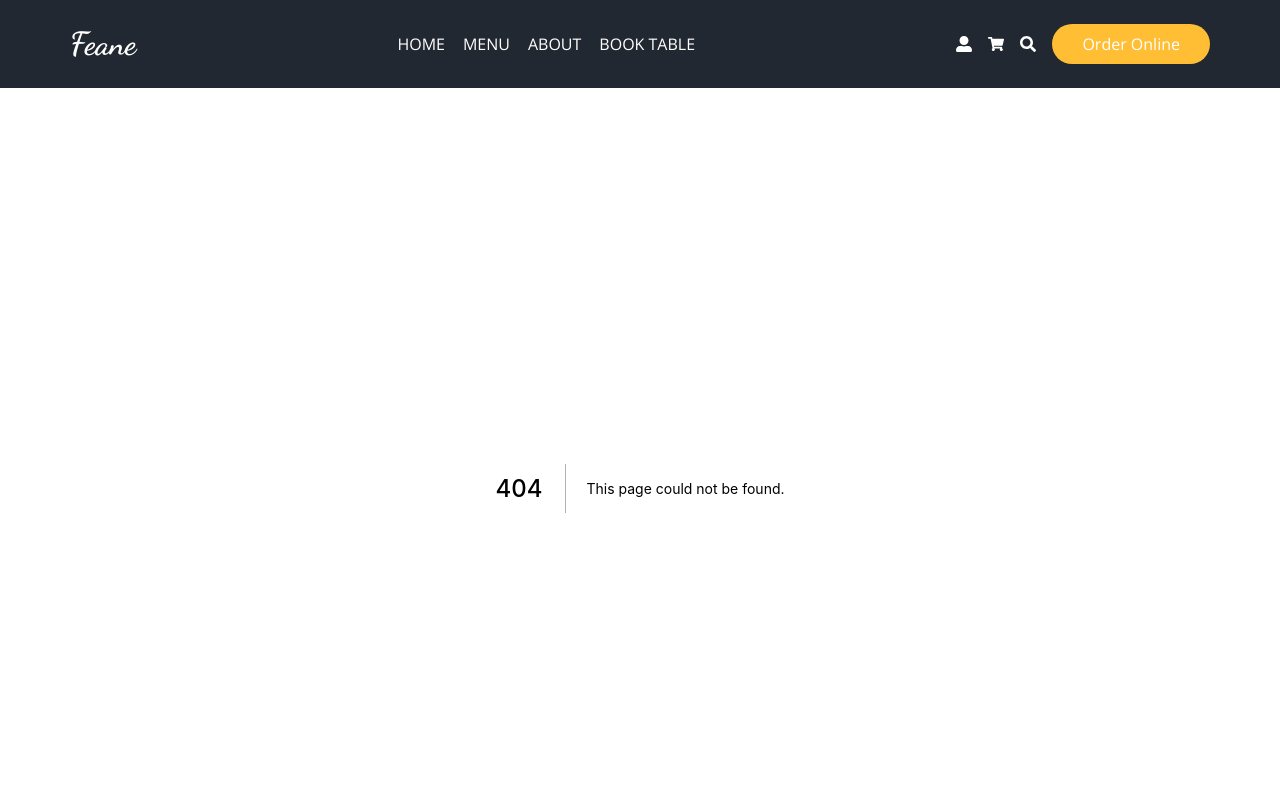
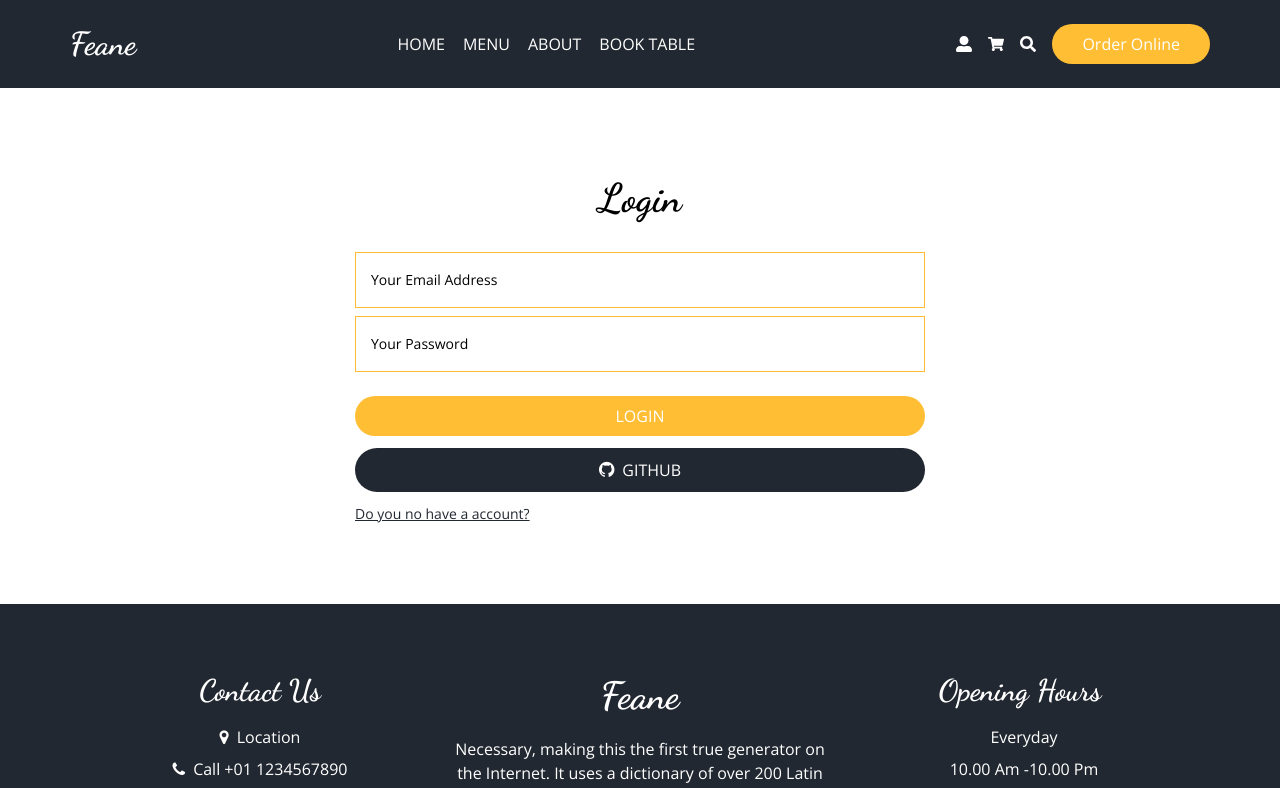
Before and after one commit to hkankyilmaz/meal-order-app, a Next.js app: page /auth/Login in a window 1280 px wide. Before the commit this address had no page. Shown: the top 788 px of the page. Built offline with nearby package versions, Linux system fonts and the light colour scheme.

Commit message:
login page

```diff
--- a/components/layout/Header.jsx
+++ b/components/layout/Header.jsx
@@ -49,14 +49,14 @@
           )}
         </nav>
         <div className="flex gap-x-4 items-center">
+          <Link href="/auth/login">
+            <FaUserAlt className="hover:text-primary transition-all cursor-pointer" />
+          </Link>
           <a href="#">
-            <FaUserAlt className="hover:text-primary transition-all" />
-          </a>
-          <a href="#">
-            <FaShoppingCart className="hover:text-primary transition-all" />
+            <FaShoppingCart className="hover:text-primary transition-all cursor-pointer" />
           </a>
           <button onClick={() => setIsSearchModal(true)}>
-            <FaSearch className="hover:text-primary transition-all" />
+            <FaSearch className="hover:text-primary transition-all cursor-pointer" />
           </button>
           <a href="#">
             <button className="md:inline-block hidden sm btn-primary ">
--- /dev/null
+++ b/pages/auth/Login.jsx
@@ -0,0 +1,77 @@
+import { useFormik } from "formik";
+import Link from "next/link";
+import Input from "../../components/form/Input";
+import Title from "../../components/ui/Title";
+import { loginSchema } from "../../schema/login";
+
+const Login = () => {
+  const onSubmit = async (values, actions) => {
+    await new Promise((resolve) => setTimeout(resolve, 4000));
+    actions.resetForm();
+  };
+  const { values, errors, touched, handleSubmit, handleChange, handleBlur } =
+    useFormik({
+      initialValues: {
+        email: "",
+        password: "",
+      },
+      onSubmit,
+      validationSchema: loginSchema,
+    });
+
+  const inputs = [
+    {
+      id: 1,
+      name: "email",
+      type: "email",
+      placeholder: "Your Email Address",
+      value: values.email,
+      errorMessage: errors.email,
+      touched: touched.email,
+    },
+    {
+      id: 2,
+      name: "password",
+      type: "password",
+      placeholder: "Your Password",
+      value: values.password,
+      errorMessage: errors.password,
+      touched: touched.password,
+    },
+  ];
+
+  return (
+    <div className="container mx-auto">
+      <form
+        className="flex flex-col items-center my-20 md:w-1/2 w-full mx-auto"
+        onSubmit={handleSubmit}
+      >
+        <Title addClass="text-[40px] mb-6">Login</Title>
+        <div className="flex flex-col gap-y-2 w-full">
+          {inputs.map((input) => (
+            <Input
+              key={input.id}
+              {...input}
+              onChange={handleChange}
+              onBlur={handleBlur}
+            />
+          ))}
+        </div>
+        <div className="flex flex-col w-full gap-y-3 mt-6">
+          <button className="btn-primary">LOGIN</button>
+          <button className="btn-primary !bg-secondary">
+            <i className="fa fa-github mr-2 text-lg"></i>
+            GITHUB
+          </button>
+          <Link href="/auth/register">
+            <span className="text-sm underline cursor-pointer text-secondary">
+              Do you no have a account?
+            </span>
+          </Link>
+        </div>
+      </form>
+    </div>
+  );
+};
+
+export default Login;
--- /dev/null
+++ b/scheme/login.js
@@ -0,0 +1,12 @@
+import * as Yup from "yup";
+
+export const loginSchema = Yup.object({
+  email: Yup.string().required("Email is required.").email("Email is invalid."),
+  password: Yup.string()
+    .required("Password is required.")
+    .min(8, "Password must be at least 8 characters.")
+    .matches(
+      /^(?=.*[a-z])(?=.*[A-Z])(?=.*\d)(?=.*[@$!%*?&])[A-Za-z\d@$!%*?&]{8,}$/,
+      "Password must contain at least one uppercase, one lowercase, one number and one special character."
+    ),
+});
```
Also changed, not shown: scheme/reservation.js (renamed from scheme/reservatiob.js).
